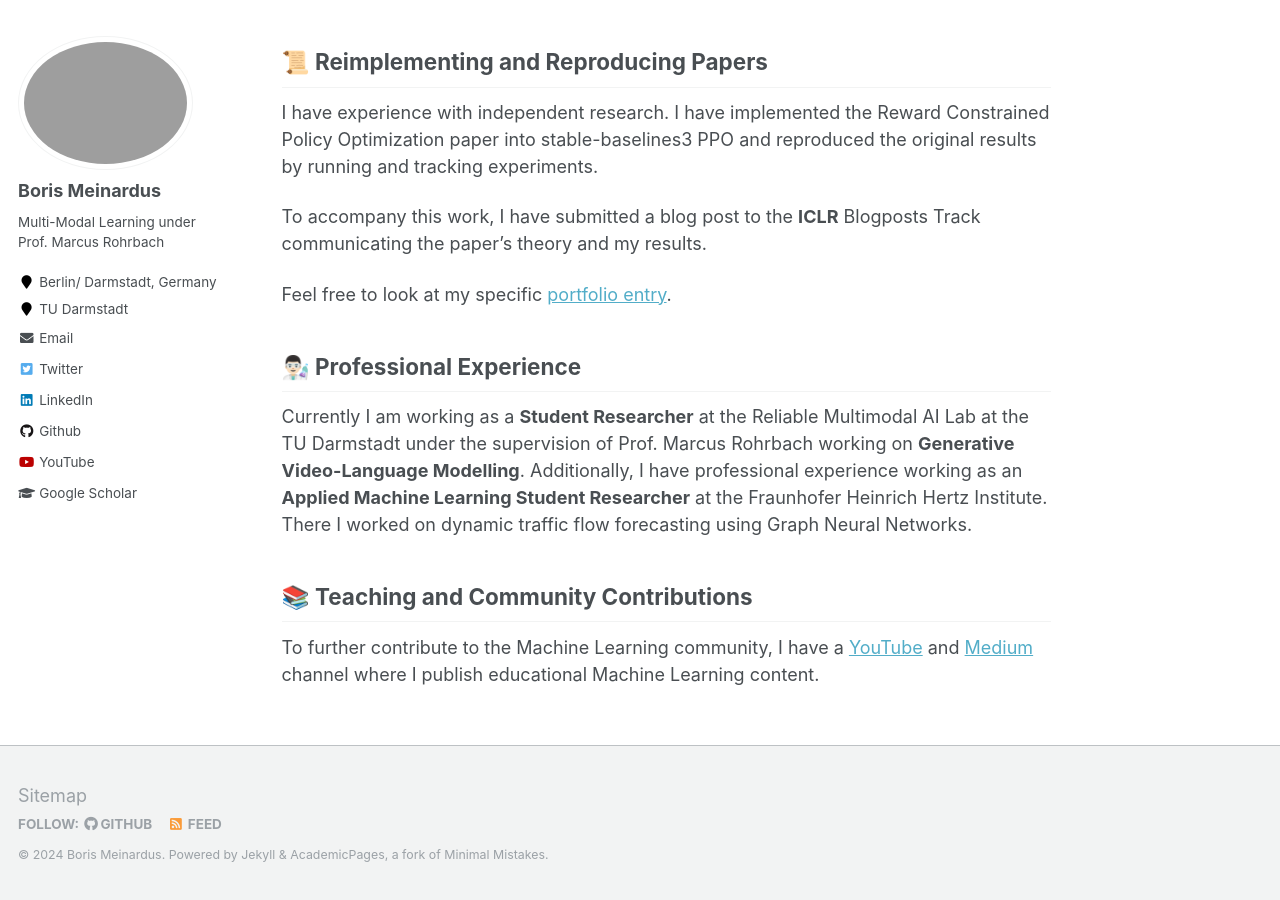
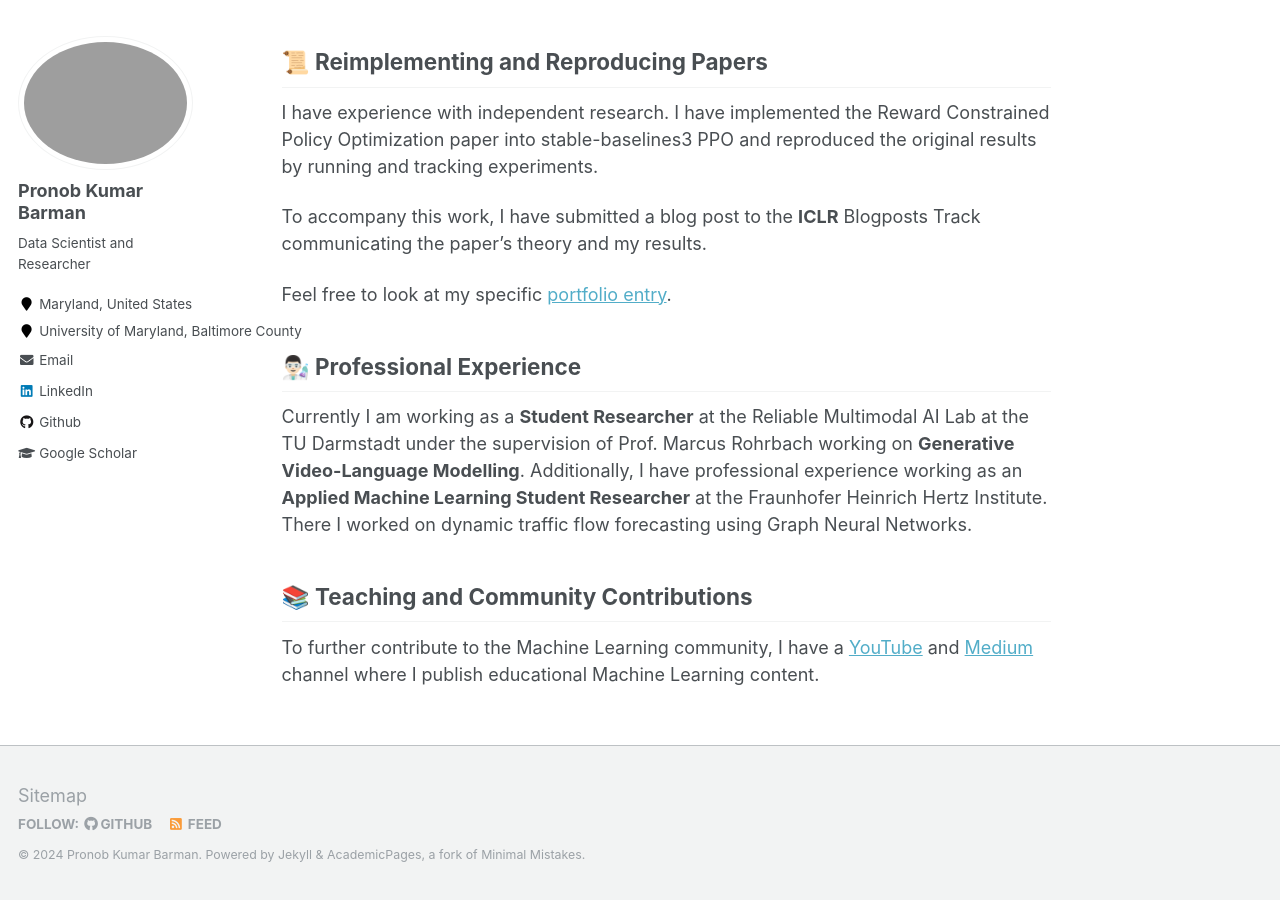
Before and after one commit to pronob29/pronob29.github.io, a Jekyll site: the page built from _pages/about.md, in a window 1280 px wide and 900 px high, scrolled down 727 px. Built offline with Jekyll 4.4.1, drawn with Linux system fonts in a browser that asks for light colours; some of the changed text lies outside the part shown.

Commit message:
Update _config.yml

```diff
--- a/_config.yml
+++ b/_config.yml
@@ -7,13 +7,13 @@
 
 # Site Settings
 locale                   : "en-US"
-title                    : "Boris's Homepage"
+title                    : "Pronob's HomePage"
 title_separator          : "-"
-name                     : &name "Boris Meinardus"
+name                     : &name "Pronob Kumar Barman"
 description              : &description "personal description"
-url                      : https://sudo-Boris.github.io # the base hostname & protocol for your site e.g. "https://mmistakes.github.io"
+url                      : https://pronob29.github.io  # the base hostname & protocol for your site e.g. "https://mmistakes.github.io"
 baseurl                  : "" # the subpath of your site, e.g. "/blog"
-repository               : "sudo-Boris/sudo-Boris.github.io"
+repository               : "pronob29/pronob29.github.io"
 teaser                   :  # filename of teaser fallback teaser image placed in /images/, .e.g. "500x300.png"
 breadcrumbs              : false # true, false (default)
 words_per_minute         : 160
@@ -80,14 +80,14 @@ analytics:
 
 # Site Author
 author:
-  name             : "Boris Meinardus"
-  avatar           : "Profile_pic2.png"
-  bio              : "Multi-Modal Learning \n under Prof. Marcus Rohrbach"
-  location         : "Berlin/ Darmstadt, Germany"
-  employer         : "TU Darmstadt"
+  name             : "Pronob Kumar Barman"
+  avatar           : "profile.jpeg"
+  bio              : "Data Scientist and Researcher"
+  location         : "Maryland, United States"
+  employer         : "University of Maryland, Baltimore County"
   pubmed           :
-  googlescholar    : "https://scholar.google.com/citations?user=UMKkDVwAAAAJ"
-  email            : "boris.meinardus00@gmail.com"
+  googlescholar    : "https://scholar.google.com/citations?user=qG9WVOoAAAAJ&hl=en&authuser=1"
+  email            : "pbarman1@umbc.edu"
   researchgate     :  # example: "https://www.researchgate.net/profile/yourprofile"
   uri              :
   bitbucket        :
@@ -96,24 +96,24 @@ author:
   flickr           :
   facebook         :
   foursquare       :
-  github           : "sudo-Boris"
+  github           : "pronob29"
   google_plus      :
   keybase          :
   instagram        :
   impactstory      : #"https://profiles.impactstory.org/u/xxxx-xxxx-xxxx-xxxx"
   lastfm           :
-  linkedin         : "boris-meinardus-ba2302177"
+  linkedin         : "https://www.linkedin.com/in/pronob-kumar-barman-95a694130/"
   orcid            :
   pinterest        :
   soundcloud       :
   stackoverflow    : # http://stackoverflow.com/users/123456/username
   steam            :
   tumblr           :
-  twitter          : "BorisMeinardus"
+  twitter          : #"BorisMeinardus"
   vine             :
   weibo            :
   xing             :
-  youtube          : "@borismeinardus"
+  youtube          : #"@borismeinardus"
   wikipedia        :
 
 
```
